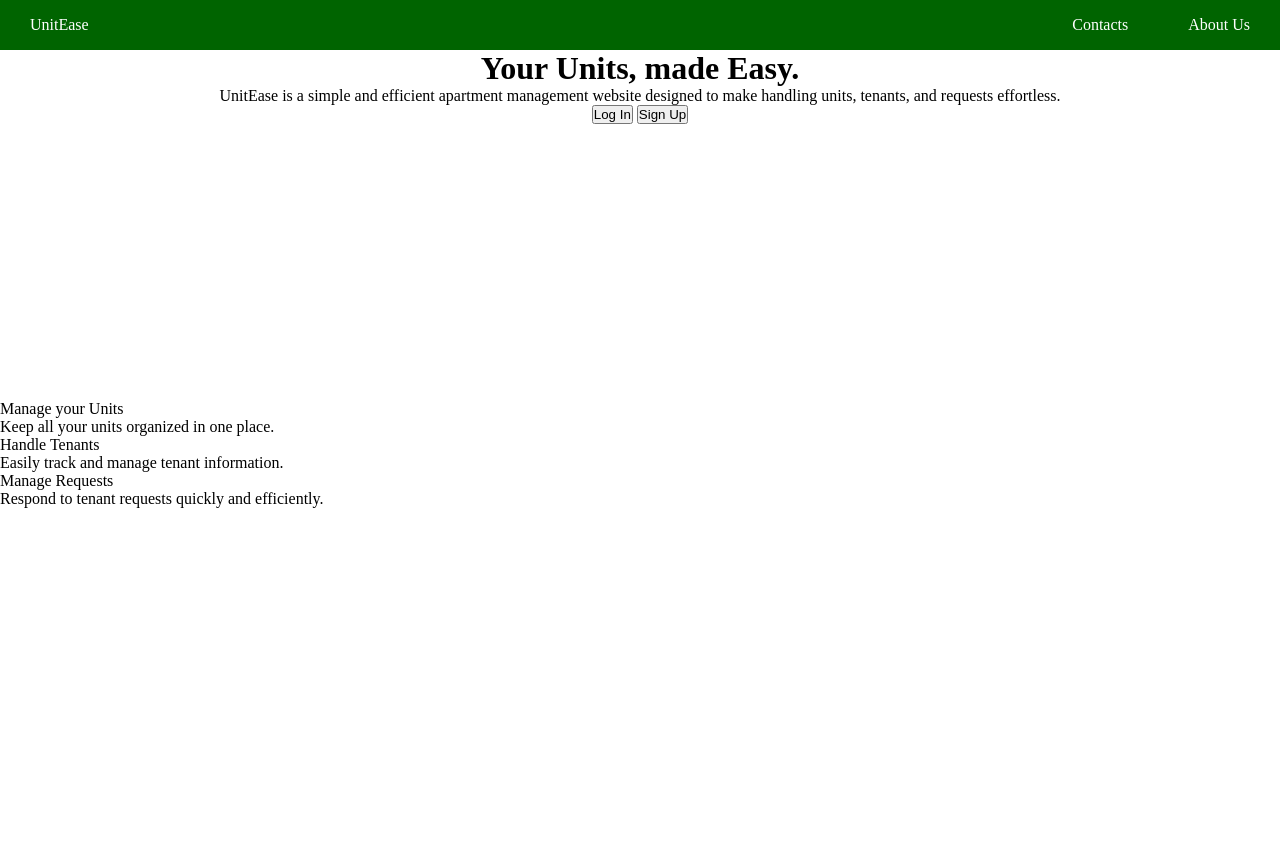
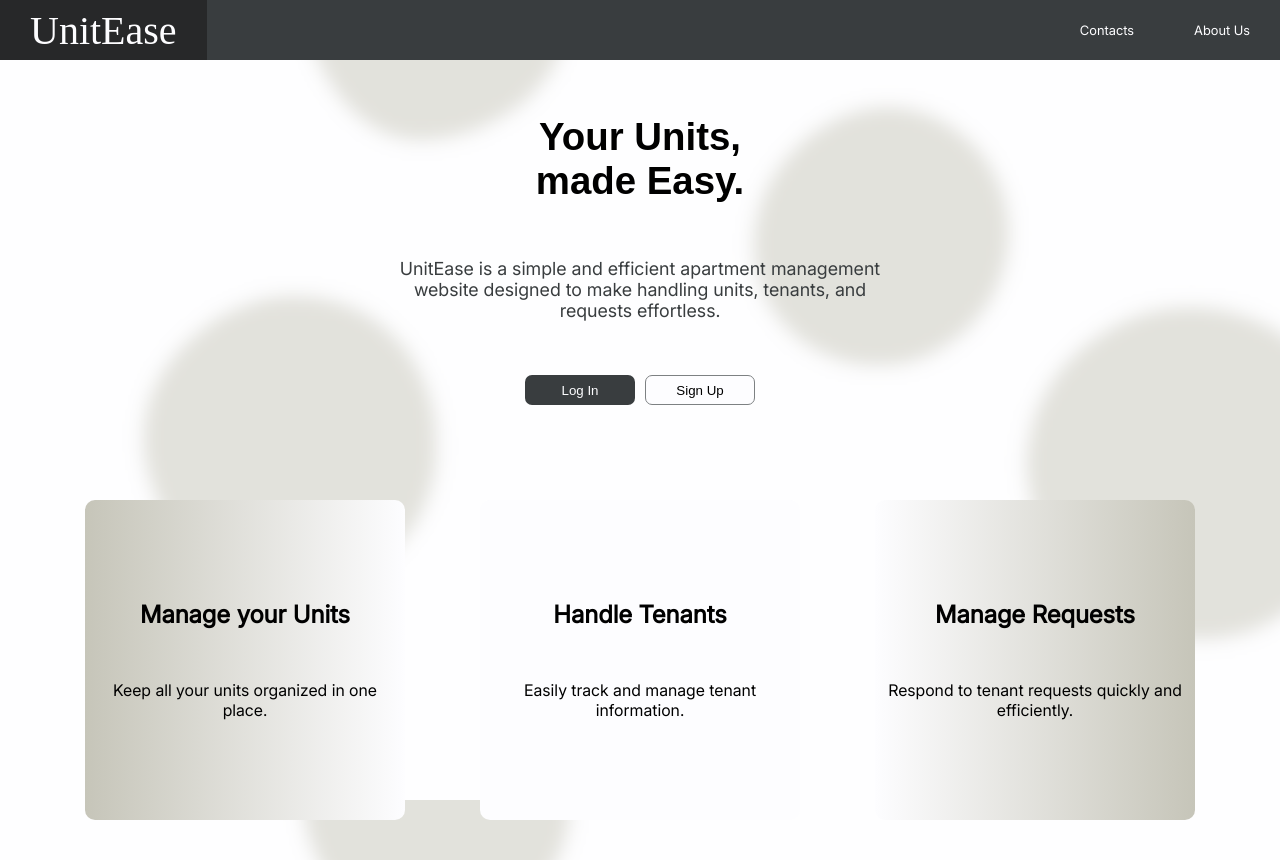
Before and after one commit to wilvin22/UnitEase, a PHP site: page / in a window 1280 px wide. Before the commit the page ends 508 px from the top, so only its background shows below. Run offline with PHP 8.4, Linux system fonts and the light colour scheme; some web fonts are replaced.

Commit message:
landing page done

```diff
--- a/index.css
+++ b/index.css
@@ -1,19 +1,44 @@
+@font-face {
+    font-family: Inter-Black;
+    src: url(fonts/Inter_18pt-Black.ttf);
+}
+@font-face {
+    font-family: Inter-Light;
+    src: url(fonts/Inter_18pt-Light.ttf);
+}
+@font-face {
+    font-family: Inter-Regular;
+    src: url(fonts/Inter_18pt-Regular.ttf);
+}
+@font-face {
+    font-family: Inter-Bold;
+    src: url(fonts/Inter_18pt-Bold.ttf);
+}
+
+:root{
+    --WHITE: #FDFDFF;
+    --DARK: #393D3F;
+    --LIGHT: #C6C5B9;
+}
+
 *{
     padding: 0;
     margin: 0;
 }
 body{
     min-height: 100vh;
+    font-family: Inter-Regular;
+    background-image: url(images/Background.png);
+    background-position: center;
+    background-repeat: no-repeat;
+    background-attachment: fixed;
+    background-size: cover;
 }
 .top-container{
     height: 50vh;
 }
-.bottom-container{
-    height: 50vh;
-}
-
 .navbar{
-    background-color:darkgreen;
+    background-color:var(--DARK);
 }
 .navbar ul{
     list-style: none;
@@ -23,8 +48,10 @@ body{
     align-items: center;
 }
 .nav-items{
-    height: 50px;
-
+    height: 60px;
+    font-family: Inter-Regular, Arial;
+    font-size: 13px;
+    text-align: center;
 }
 .nav-items:first-child{
     margin-right: auto;
@@ -33,17 +60,100 @@ body{
     height: 100%;
     padding: 0 30px;
     text-decoration: none;
-    color: white;
+    color: var(--WHITE);
     display: flex;
     align-items: center;
 }
 .navbar a:hover{
-
+    background-color: #272829;
+}
+#unitease{
+    font-family: Inter-Black;
+    font-size: 40px;
 }
 .main-content{
+    height:100%;
+    text-align: center;
     display: flex;
+    justify-content: space-evenly;
+    align-items: center;
+    flex-direction: column;
+}
+#slogan{
+    width: 250px;
+    font-family: Inter-Bold, Arial;
+    font-size: larger;
+}
+#description{
+    width: 500px;
+    text-align: center;
+    font-size: large;
+    color:var(--DARK);
+}
+.buttons{
+    width: 250px;
+    height: 30px;
+    display: flex;
+    justify-content: space-evenly;
+}
+#login-button{
+    background-color: #393D3F;
+    border: none;
+    border-radius: 7px;
+    height: 100%;
+    width: 110px;
+    color: #FDFDFF;
+}
+#login-button:hover{
+    background-color: #272829;
+}
+#signup-button{
+    background-color: #FDFDFF;
+    border: solid;
+    border-color: #7d8183;
+    border-width: 1px;
+    border-radius: 7px;
+    height: 100%;
+    width: 110px;
+}
+#signup-button:hover{
+    background-color:#a2a2a5;
+}
+.bottom-container{
+    height: auto;
+    padding: 25px;
+    display: flex;
+    justify-content: space-evenly;
+    align-items: center;
+    flex-wrap: wrap;
+}
+.feature-item{
+    width: 300px;
+    height: 300px;
+    text-align: center;
+    display: flex;
+    flex-direction: column;
+    align-items: center;
+    justify-content: center;
+    border-radius: 10px;
+    margin: 15px;
+    padding: 10px;
+}
+.feature-text{
+    text-align: center;
+    display:flex;
     justify-content: space-between;
     align-items: center;
     flex-direction: column;
-    flex-wrap: wrap;
+    height: 40%;
 }
+
+#feature-1{
+    background: linear-gradient(to right, #C6C5B9, #FDFDFF);
+}
+#feature-2{
+    background-color: #FDFDFF;
+}
+#feature-3{
+    background: linear-gradient(to left, #C6C5B9, #FDFDFF);
+}
--- a/index.php
+++ b/index.php
@@ -3,20 +3,20 @@
 
 <head>
     <meta charset="UTF-8">
-    <meta name="viewport" content="width=device-width, initial-scale=1.0">
+    <meta name="viewport" content="wih2h=device-wih2h, initial-scale=1.0">
     <link rel="stylesheet" href="index.css">
     <title>UnitEase</title>
 </head>
 
 <body>
-    <div class=top-container>
-        <nav class="navbar">
+    <nav class="navbar">
             <ul>
-                <li class="nav-items"><a href="#" id="unitease">UnitEase</a></li>
-                <li class="nav-items"><a href="#" id="contacts">Contacts</a></li>
-                <li class="nav-items"><a href="#" id="aboutus">About Us</a></li>
+                <li class="nav-items"><a href="index.php" id="unitease">UnitEase</a></li>
+                <li class="nav-items"><a href="contacts.php" id="contacts">Contacts</a></li>
+                <li class="nav-items"><a href="aboutus.php" id="aboutus">About Us</a></li>
             </ul>
         </nav>
+    <div class=top-container>
         <div class="main-content">
             <div id="slogan">
                 <h1>Your Units, made Easy.</h1>
@@ -25,26 +25,34 @@
                 <p>UnitEase is a simple and efficient apartment management website designed to make handling units, tenants, and requests effortless.</p>
             </div>
             <div class="buttons">
-                <button id="login-button">Log In</button>
-                <button id="signup-button">Sign Up</button>
+                <a href="login.php">
+                    <button id="login-button">Log In</button>
+                </a>
+                <a href="signup.php">
+                    <button id="signup-button">Sign Up</button>
+                </a>
             </div>
         </div>
     </div>
     <div class="bottom-container">
-        <dl>
-            <div class="feature-item">
-                <dt>Manage your Units</dt>
-                <dd>Keep all your units organized in one place.</dd>
+            <div class="feature-item" id="feature-1">
+                <div class="feature-text">
+                    <h2>Manage your Units</h2>
+                    <p>Keep all your units organized in one place.</p>
+                </div>
             </div>
-            <div class="feature-item">
-                <dt>Handle Tenants</dt>
-                <dd>Easily track and manage tenant information.</dd>
+            <div class="feature-item" id="feature-2">
+                <div class="feature-text">
+                    <h2>Handle Tenants</h2>
+                    <p>Easily track and manage tenant information.</p>
+                </div>
             </div>
-            <div class="feature-item">
-                <dt>Manage Requests</dt>
-                <dd>Respond to tenant requests quickly and efficiently.</dd>
+            <div class="feature-item" id="feature-3">
+                <div class="feature-text">
+                    <h2>Manage Requests</h2>
+                    <p>Respond to tenant requests quickly and efficiently.</p>
+                </div>
             </div>
-        </dl>
     </div>
 </body>
 
```
Also changed, not shown: images/Background.png.
